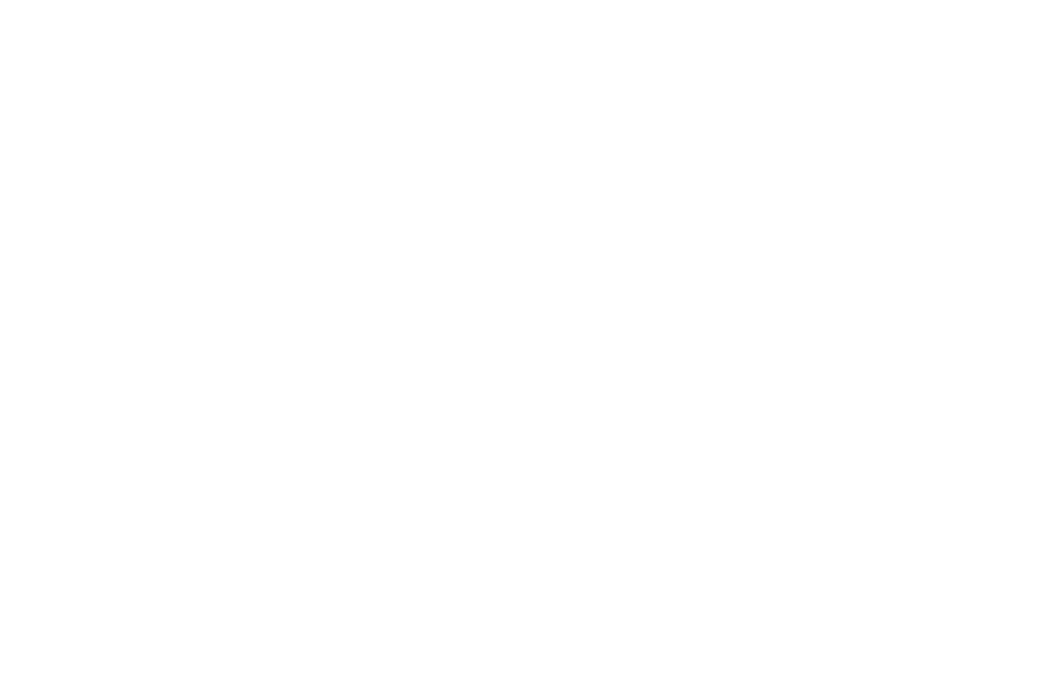
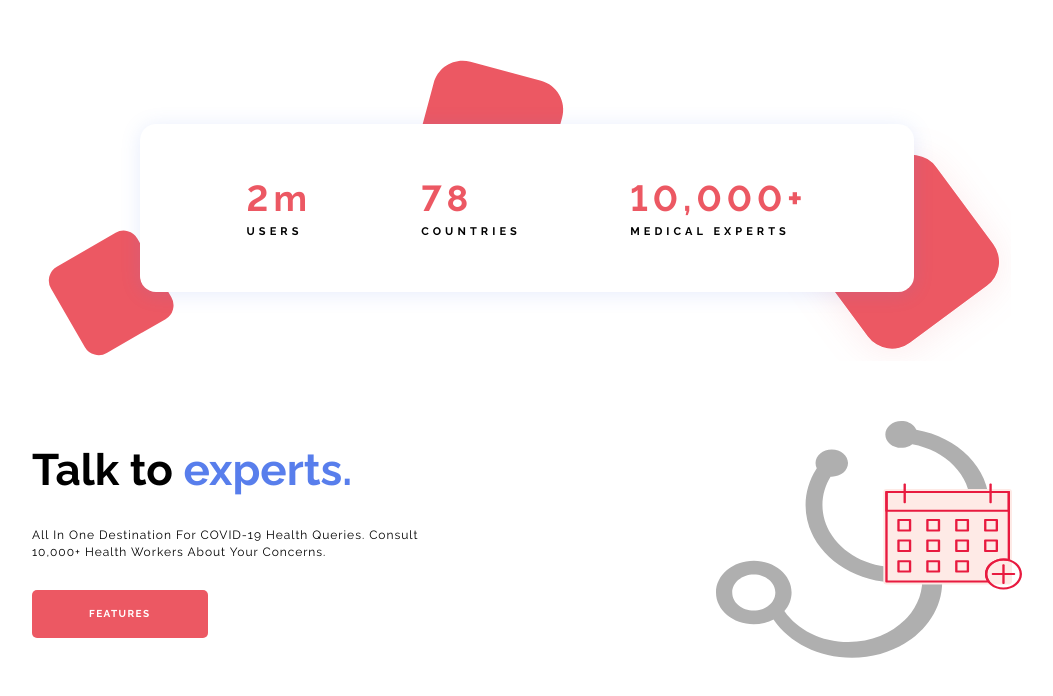
Before and after one commit to polskikh01/AmbulanceFE, an Angular app: page / in a window 1280 px wide. Shown: the part 1500-2196 px from the top of the page, without its empty margins (113-1166 px from the left). Before the commit the page ends 1521 px from the top, so only its background shows below. Built offline with nearby package versions, Linux system fonts and the light colour scheme.

Commit message:
Добавлена верстка блока

```diff
--- a/src/app/app.component.html
+++ b/src/app/app.component.html
@@ -31,4 +31,40 @@
       <app-button btnText="features"></app-button>
     </div>
   </section>
+  <section class="experts-container">
+    <div class="experts-container-md">
+      <div class="experts-container-sm">
+        <div class="experts-block-container">
+          <div class="experts-block">
+            <div class="experts-block-text">
+              <h4 class="experts-block-text-h4">
+                2m
+              </h4>
+              <span class="experts-block-text-span">users</span>
+            </div>
+            <div class="experts-block-text">
+              <h4 class="experts-block-text-h4">
+                78
+              </h4>
+              <span class="experts-block-text-span">countries</span>
+            </div>
+            <div class="experts-block-text">
+              <h4 class="experts-block-text-h4">
+                10,000+
+              </h4>
+              <span class="experts-block-text-span">medical experts</span>
+            </div>
+          </div>
+        </div>
+      </div>
+      <div class="talkExp-container">
+        <div class="talkExp-content">
+          <span class="talkExp-title">Talk to <span class="talkExp-blue">experts.</span></span>
+          <span class="talkExp-text">All in one destination for COVID-19 health queries.  Consult 10,000+ health workers about your concerns.</span>
+          <app-button btnText="features"></app-button>
+        </div>
+        <div class="talkExp-img"></div>
+      </div>
+    </div>
+  </section>
 </div>
--- a/src/app/app.component.scss
+++ b/src/app/app.component.scss
@@ -111,3 +111,112 @@
     color: $black;
   }
 }
+
+.experts-container {
+  display: flex;
+  flex-direction: column;
+  margin-top: 33px;
+}
+
+.experts-block-container {
+  display: flex;
+  justify-content: center;
+  align-items: center;
+  width: 774px;
+  height: 168px;
+  background: #FFFFFF;
+  box-shadow: 0px 2px 20px rgba(88, 126, 236, 0.15);
+  border-radius: 16px;
+}
+
+.experts-container-md {
+  display: flex;
+  flex-direction: column;
+  justify-content: center;
+  align-items: center;
+}
+
+.experts-container-sm {
+  width: 967.94px;
+  height: 307.36px;
+  display: flex;
+  align-items: center;
+  justify-content: center;
+  background-image: url("../assets/images/squares-little.svg");
+}
+
+.experts-block {
+  display: flex;
+  flex-direction: row;
+  width: 561px;
+  align-items: center;
+  justify-content: space-between;
+}
+
+.experts-block-text-h4 {
+  font-style: normal;
+  font-weight: 700;
+  font-size: 36px;
+  line-height: 43px;
+  letter-spacing: 0.14em;
+  font-feature-settings: 'pnum' on, 'lnum' on;
+  color: $orange;
+}
+
+.experts-block-text-span {
+  font-style: normal;
+  font-weight: 700;
+  font-size: 11px;
+  line-height: 13px;
+  letter-spacing: 0.37em;
+  text-transform: uppercase;
+  font-feature-settings: 'pnum' on, 'lnum' on;
+  color: $black;
+}
+
+
+.talkExp-container {
+  display: flex;
+  flex-direction: row;
+  margin-top: 60px;
+  align-items: center;
+  justify-content: space-between;
+  width: 990px;
+  margin-bottom: 122px;
+}
+
+.talkExp-content {
+  display: flex;
+  flex-direction: column;
+  width: 400px;
+  height: 196px;
+}
+
+.talkExp-title {
+  font-style: normal;
+  font-weight: 700;
+  font-size: 44px;
+  line-height: 126%;
+  color: $black;
+  padding-bottom: 30px;
+}
+
+.talkExp-blue {
+  color: $blue;
+}
+
+.talkExp-text {
+  font-style: normal;
+  font-weight: 400;
+  font-size: 12px;
+  line-height: 138.5%;
+  letter-spacing: 0.08em;
+  text-transform: capitalize;
+  padding-bottom: 30px;
+}
+
+.talkExp-img {
+  background-image: url("../assets/images/stethoscope.svg");
+  width: 306px;
+  height: 237px;
+}
```
Also changed, not shown: src/assets/images/squares-little.svg (added), src/assets/images/stethoscope.svg (added).
